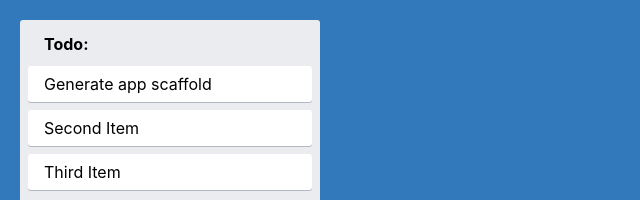
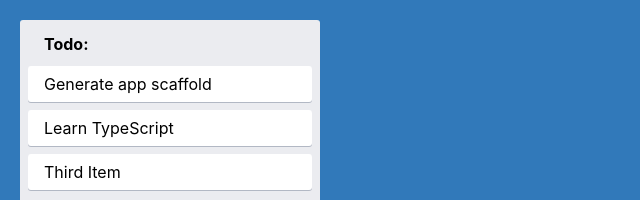
Before and after one commit to BobJackson/my-trello, a React (Vite) app: page / in a window 1280 px wide. Shown: the top 200 px of the page, without its empty margins (0-640 px from the left). Built offline with nearby package versions, Linux system fonts and the light colour scheme.

Commit message:
重构: 创建单独的 Card 组件并移至 Column
- 新增 Card 组件，实现单一职责的卡片展示
- 从 Column组件中移除硬编码的 CardContainer
- 使用新 Card 组件替换 Column 组件中的内容

```diff
--- /dev/null
+++ b/src/Card.tsx
@@ -0,0 +1,10 @@
+import {CardContainer} from "./styles.ts";
+
+
+type CardProps = {
+    text: string
+}
+
+export const Card = ({text}: CardProps) => {
+    return <CardContainer>{text}</CardContainer>
+}
--- a/src/Column.tsx
+++ b/src/Column.tsx
@@ -1,5 +1,6 @@
-import {CardContainer, ColumnContainer, ColumnTitle} from "./styles.ts";
+import {ColumnContainer, ColumnTitle} from "./styles.ts";
 import React from "react";
+import {Card} from "./Card.tsx";
 
 type ColumnProps = {
     text: string
@@ -10,9 +11,9 @@ export const Column = ({text}: ColumnProps) => {
     return (
         <ColumnContainer>
             <ColumnTitle>{text}</ColumnTitle>
-            <CardContainer>Generate app scaffold</CardContainer>
-            <CardContainer>Second Item</CardContainer>
-            <CardContainer>Third Item</CardContainer>
+            <Card text="Generate app scaffold"/>
+            <Card text="Learn TypeScript"/>
+            <Card text="Third Item"/>
         </ColumnContainer>
     )
 }
```
